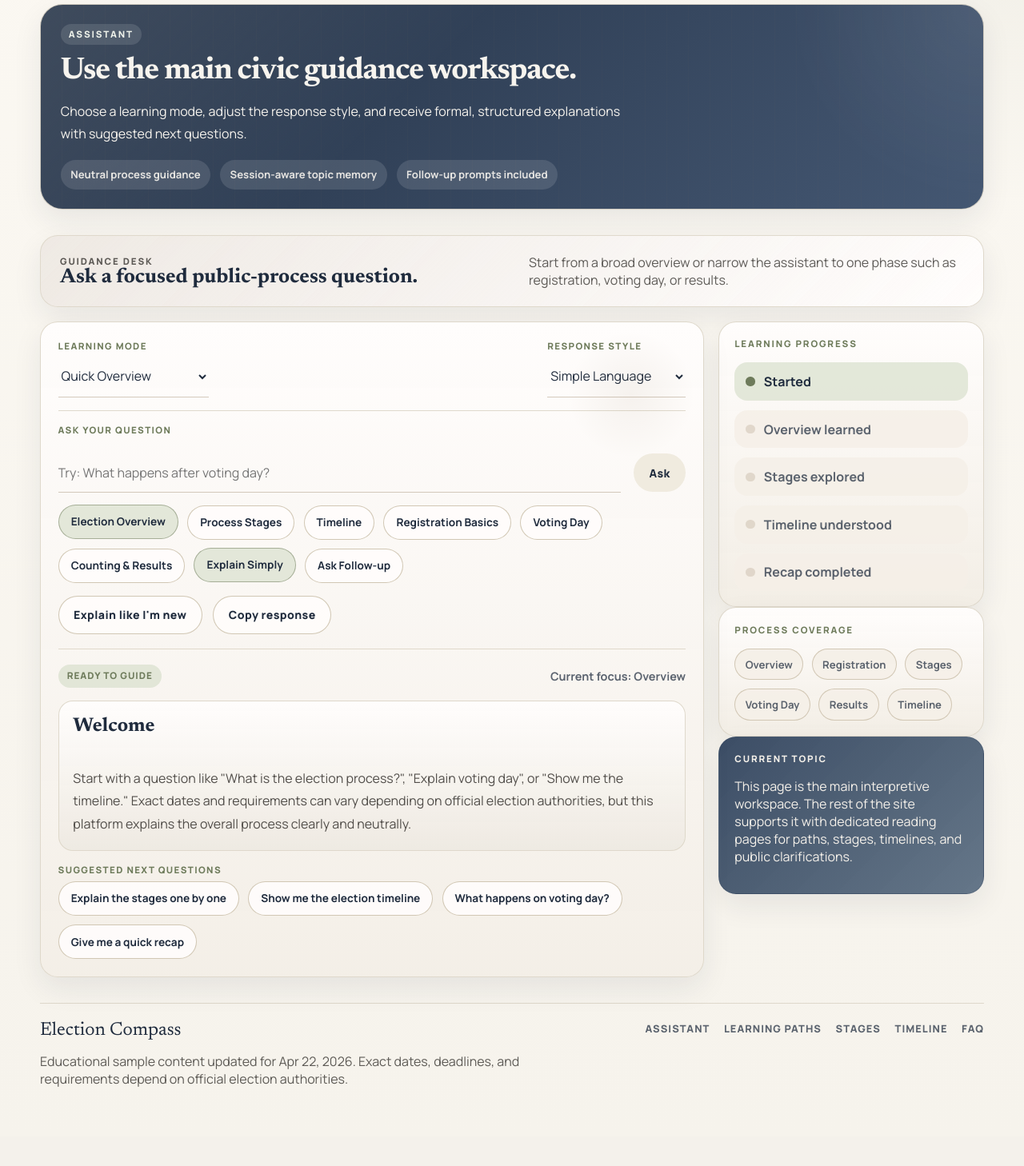
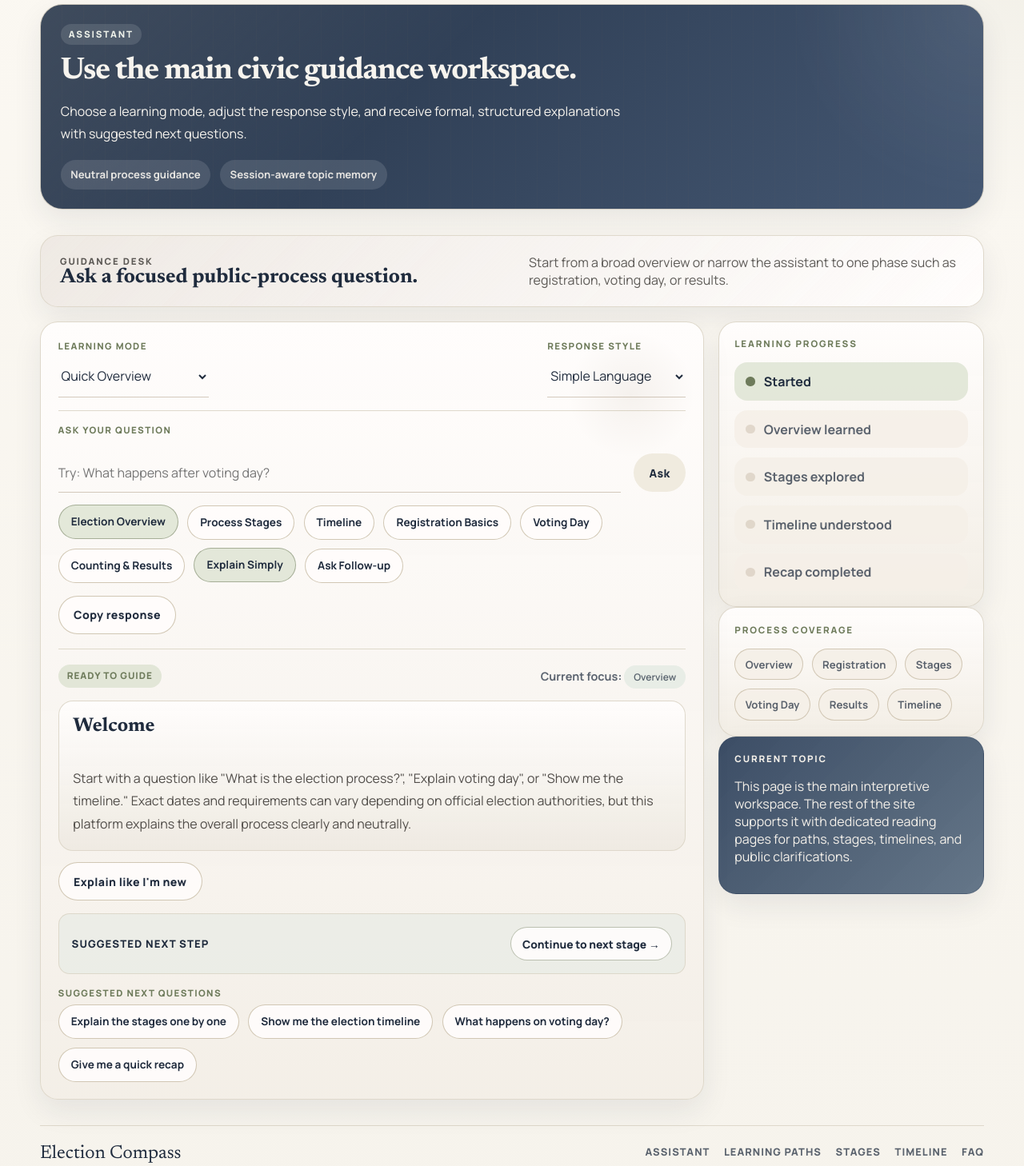
Before and after one commit to srinidhialishetty-ai/election-compass, a Flask app: page /assistant in a window 1280 px wide. Shown: the part 145-1603 px from the top of the page at 80% size. Before the commit the page ends 1504 px from the top, so only its background shows below. Run offline with Flask 3, Linux system fonts and the light colour scheme; data that the repository does not hold is empty.

Commit message:
Improved UX assistant

```diff
--- a/static/script.js
+++ b/static/script.js
@@ -1,4 +1,17 @@
 const assistantForm = document.getElementById("assistant-form");
+
+function typeWriterEffect(element, text, speed = 10) {
+    let i = 0;
+    element.innerHTML = "";
+    function typing() {
+        if (i < text.length) {
+            element.innerHTML += text.charAt(i);
+            i++;
+            setTimeout(typing, speed);
+        }
+    }
+    typing();
+}
 
 if (assistantForm) {
   const assistantInput = document.getElementById("assistant-input");
@@ -9,7 +22,6 @@ if (assistantForm) {
   const responseContext = document.getElementById("response-context");
   const nextQuestions = document.getElementById("next-questions");
   const copyResponseButton = document.getElementById("copy-response-btn");
-  const explainNewButton = document.getElementById("explain-new-btn");
   const chips = document.querySelectorAll(".chip[data-topic]");
   const progressItems = document.querySelectorAll(".progress-item");
   const topicProgressItems = document.querySelectorAll(".topic-progress-item");
@@ -55,15 +67,16 @@ if (assistantForm) {
     responseCard.innerHTML = `
       <h3>${escapeHtml(data.heading || heading)}</h3>
       <div class="response-body">
-        <p>${escapeHtml(data.answer)}</p>
+        <p id="response-text"></p>
         ${bulletMarkup ? `<ul class="response-points">${bulletMarkup}</ul>` : ""}
         ${clarification}
         ${example}
       </div>
     `;
+    typeWriterEffect(document.getElementById("response-text"), escapeHtml(data.answer || ""));
 
     responseStatus.textContent = data.used_fallback ? "Fallback guidance used" : "Assistant response ready";
-    responseContext.textContent = `Current focus: ${heading}`;
+    responseContext.innerHTML = `Current focus: <span class="current-focus">${escapeHtml(heading)}</span>`;
     lastResponseText = [
       data.heading || heading,
       data.answer || "",
@@ -249,6 +262,26 @@ if (assistantForm) {
     return div.innerHTML;
   }
 
+  function sendToBackend(question) {
+    submitQuestion(question, currentTopic, false, "manual");
+  }
+
+  function explainSimple() {
+    const input = document.querySelector("#user-input") || document.querySelector("#assistant-input");
+    if (!input || !input.value.trim()) return;
+    const modified = "Explain simply: " + input.value.trim();
+    sendToBackend(modified);
+  }
+
+  function askQuestion(question) {
+    assistantInput.value = question;
+    submitQuestion(question, currentTopic, false, "suggestion");
+  }
+
+  window.explainSimple = explainSimple;
+  window.askQuestion = askQuestion;
+  window.sendToBackend = sendToBackend;
+
   assistantForm.addEventListener("submit", (event) => {
     event.preventDefault();
     submitQuestion(assistantInput.value, currentTopic, false, "manual");
@@ -269,15 +302,7 @@ if (assistantForm) {
       return;
     }
 
-    const question = button.textContent.trim();
-    assistantInput.value = question;
-    submitQuestion(question, currentTopic, false, "suggestion");
-  });
-
-  explainNewButton.addEventListener("click", () => {
-    const text = assistantInput.value.trim() || "Explain the election process simply";
-    assistantInput.value = text;
-    submitQuestion(text, currentTopic, true, "explain_new");
+    askQuestion(button.textContent.trim());
   });
 
   copyResponseButton.addEventListener("click", async () => {
--- a/static/style.css
+++ b/static/style.css
@@ -914,6 +914,14 @@ button {
   font-weight: 700;
 }
 
+.current-focus {
+  background: #e8ede6;
+  padding: 6px 12px;
+  border-radius: 999px;
+  font-size: 12px;
+  font-weight: 600;
+}
+
 .response-card {
   margin-top: 1rem;
   min-height: 170px;
@@ -988,6 +996,41 @@ button {
 
 .next-rail {
   margin-top: 1rem;
+}
+
+.response-actions {
+  margin-top: 0.85rem;
+}
+
+.next-step-card {
+  margin-top: 1rem;
+  padding: 1rem;
+  border-radius: var(--radius-sm);
+  border: 1px solid rgba(221, 214, 200, 0.92);
+  background: rgba(232, 237, 230, 0.74);
+  display: flex;
+  align-items: center;
+  justify-content: space-between;
+  gap: 1rem;
+}
+
+.next-step-card p {
+  margin: 0;
+  color: var(--navy);
+  font-size: 0.82rem;
+  font-weight: 800;
+  letter-spacing: 0.08em;
+  text-transform: uppercase;
+}
+
+.next-step-card button {
+  border: 1px solid rgba(110, 123, 91, 0.46);
+  border-radius: 999px;
+  background: rgba(255, 253, 252, 0.9);
+  color: var(--navy);
+  padding: 0.66rem 0.9rem;
+  font-size: 0.86rem;
+  font-weight: 800;
 }
 
 .progress-card,
--- a/templates/assistant.html
+++ b/templates/assistant.html
@@ -11,7 +11,6 @@
     <div class="page-header-ledger">
       <span>Neutral process guidance</span>
       <span>Session-aware topic memory</span>
-      <span>Follow-up prompts included</span>
     </div>
   </div>
 </section>
@@ -74,7 +73,6 @@
             </div>
 
             <div class="helper-actions">
-              <button class="button-ghost" type="button" id="explain-new-btn">Explain like I'm new</button>
               <button class="button-ghost" type="button" id="copy-response-btn">Copy response</button>
             </div>
           </form>
@@ -82,7 +80,7 @@
           <div class="assistant-output">
             <div class="response-meta">
               <span class="response-status" id="response-status">Ready to guide</span>
-              <span class="response-context" id="response-context">Current focus: {{ initial_topic.replace('_', ' ')|title }}</span>
+              <span class="response-context" id="response-context">Current focus: <span class="current-focus">{{ initial_topic.replace('_', ' ')|title }}</span></span>
             </div>
 
             <article class="response-card" id="response-card" aria-live="polite">
@@ -91,6 +89,17 @@
                 Start with a question like "What is the election process?", "Explain voting day", or "Show me the timeline." Exact dates and requirements can vary depending on official election authorities, but this platform explains the overall process clearly and neutrally.
               </p>
             </article>
+
+            <div class="helper-actions response-actions">
+              <button class="button-ghost" type="button" id="explain-new-btn" onclick="explainSimple()">Explain like I'm new</button>
+            </div>
+
+            <div class="next-step-card">
+              <p>Suggested next step</p>
+              <button onclick="askQuestion('Explain next stage')">
+                Continue to next stage →
+              </button>
+            </div>
 
             <div class="next-rail">
               <p class="control-label next-label">Suggested Next Questions</p>
```
